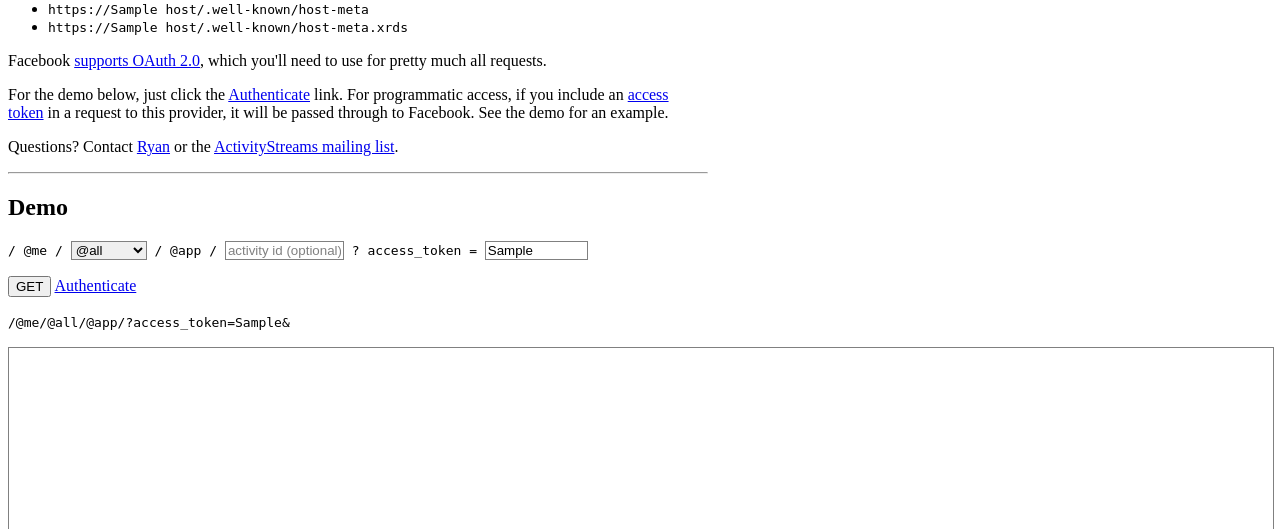
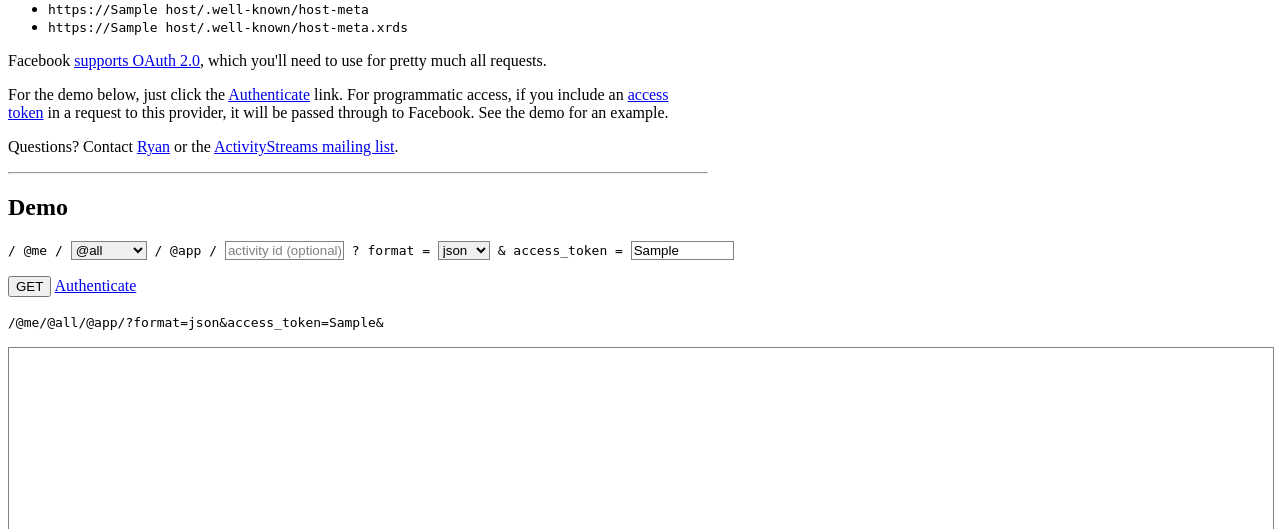
Before and after one commit to snarfed/granary, a Python web app: template templates/facebook_index.html in a window 1280 px wide. Shown: the part 234-763 px from the top of the page. Run offline with Jinja, Linux system fonts and the light colour scheme; the template is opened without the code that fills it: most values are stand-ins (such as "Sample title", 1, 10 or a date in 2020); some libraries are stand-ins or nearby versions.

Commit message:
add format query param to demo

```diff
--- a/activitystreams.py
+++ b/activitystreams.py
@@ -145,6 +145,10 @@ class Handler(webapp2.RequestHandler):
       else:
         assert format == 'atom'
         self.response.out.write(template.render(ATOM_TEMPLATE_FILE, response))
+
+    if 'plaintext' in self.request.params:
+      # override response content type
+      self.response.headers['Content-Type'] = 'text/plain'
 
   def get_paging_params(self):
     """Extracts, normalizes and returns the startIndex and count query params.
--- a/static/demo.js
+++ b/static/demo.js
@@ -12,6 +12,7 @@ function render_form() {
   var group_id = document.getElementById('group_id').value;
   var activity_id_elem = document.getElementById('activity_id');
   var activity_id = activity_id_elem.value;
+  var format = document.getElementById('format').value;
 
   if (activity_id == '' || activity_id == ACTIVITY_ID_BLURB) {
     if (document.activeElement == activity_id_elem) {
@@ -41,7 +42,7 @@ function render_form() {
   if (!activity_id_elem.disabled && activity_id != ACTIVITY_ID_BLURB)
     url += activity_id;
 
-  url += '?'
+  url += '?format=' + format + '&';
    for (i in oauth_inputs) {
     if (oauth_inputs[i].value)
       url += oauth_inputs[i].name + '=' + oauth_inputs[i].value + '&';
@@ -50,7 +51,6 @@ function render_form() {
   document.getElementById('url').innerHTML = url;
   document.getElementById('demo').action = url;
 }
-
 
 /* Only used for Facebook's client side OAuth flow, which returns the access
  * token in the URL fragment.
--- a/templates/facebook_index.html
+++ b/templates/facebook_index.html
@@ -14,7 +14,7 @@ See the demo for an example.
 {% endblock %}
 
 {% block query_params %}
-<label id="access_token_label" for="access_token">? access_token =</label>
+<label id="access_token_label" for="access_token">access_token =</label>
 <input id="access_token" name="access_token" type="text" size="10"
        onkeyup="render_form()" onchange="render_form()"
        value="{{ access_token }}" />
--- a/templates/index.html
+++ b/templates/index.html
@@ -30,7 +30,7 @@ this site</a>.
 
 <p>This is the API endpoint:</p>
 <ul>
-  <li><code>https://{{ host }}/<a href="http://activitystrea.ms/draft-spec.html">...</a></code></li>
+  <li><code>https://{{ host }}/<a href="http://opensocial-resources.googlecode.com/svn/spec/2.0.1/Social-API-Server.xml#ActivityStreams-Service">...</a></code></li>
 </ul>
 
 <p>These are the
@@ -68,8 +68,15 @@ mailing list</a>.</p>
        onkeyup="render_form()" onfocus="render_form()" onblur="render_form()" />
        <!-- onkeyup instead of onkeypress because onkeypress fires *before* the
             browser adds the character to the input value -->
+? format =
+<select id="format" name="format" onchange="render_form()">
+  <option value="json">json</input>
+  <option value="atom">atom</input>
+</select>
+&
 {% block query_params %}
 {% endblock %}
+<input type="hidden" name="plaintext" />
 </code></nobr></p>
 
 <p>
--- a/templates/instagram_index.html
+++ b/templates/instagram_index.html
@@ -11,7 +11,7 @@ include an access token in a request to this provider, it will be passed through
 to Instagram. See the demo for an example. {% endblock %}
 
 {% block query_params %}
-<label id="access_token_label" for="access_token">? access_token =</label>
+<label id="access_token_label" for="access_token">access_token =</label>
 <input id="access_token" name="access_token" type="text" size="10"
        onkeyup="render_form()" onchange="render_form()"
        value="{{ access_token }}" />
--- a/templates/twitter_index.html
+++ b/templates/twitter_index.html
@@ -16,7 +16,7 @@ demo for an example.
 {% endblock %}
 
 {% block query_params %}
-<label id="access_token_key_label" for="access_token_key">? access_token_key =</label>
+<label id="access_token_key_label" for="access_token_key">access_token_key =</label>
 <input id="access_token_key" name="access_token_key" type="text" size="10"
        onkeyup="render_form()" onchange="render_form()"
        value="{{ access_token_key }}" />
```
